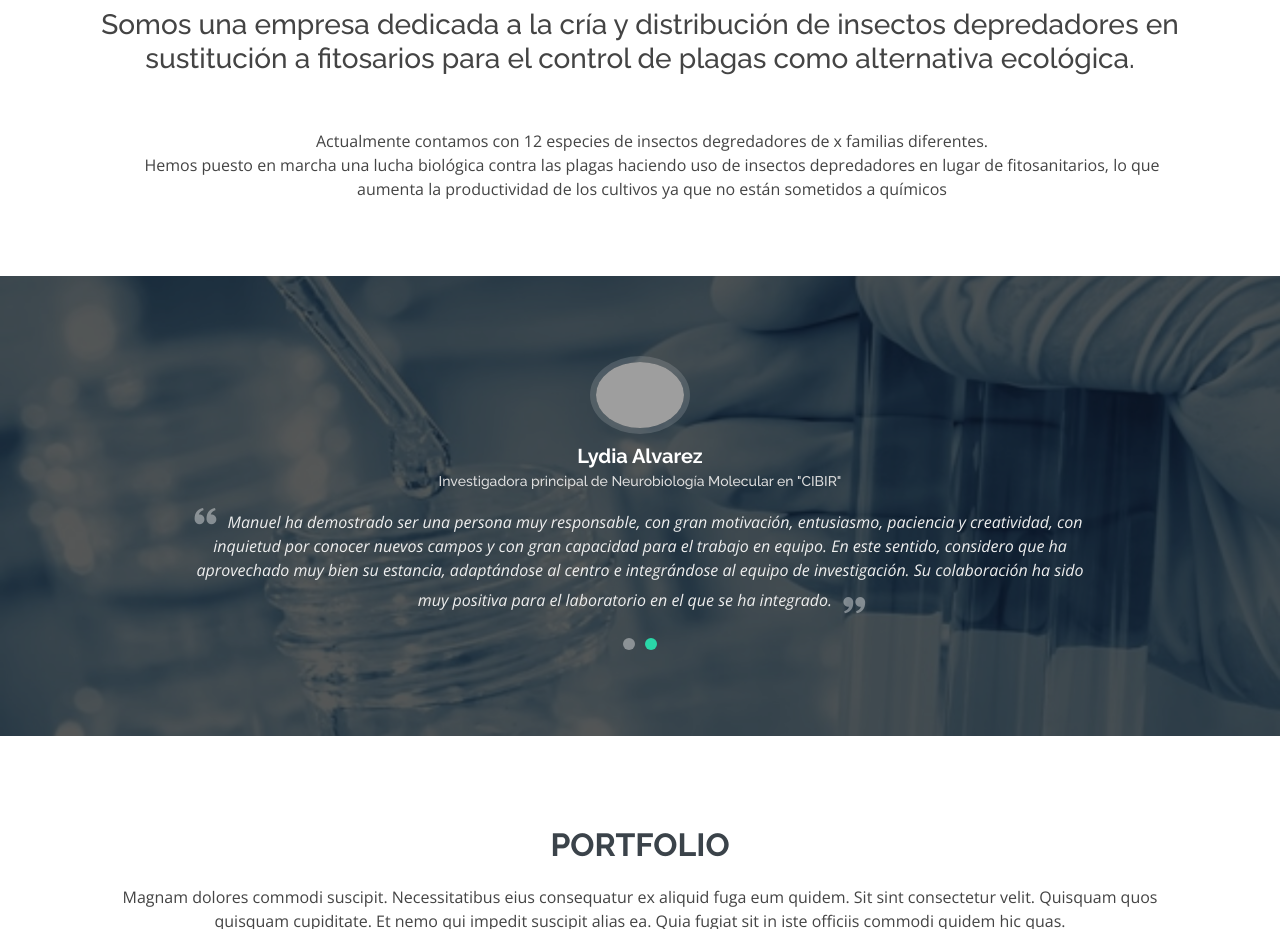
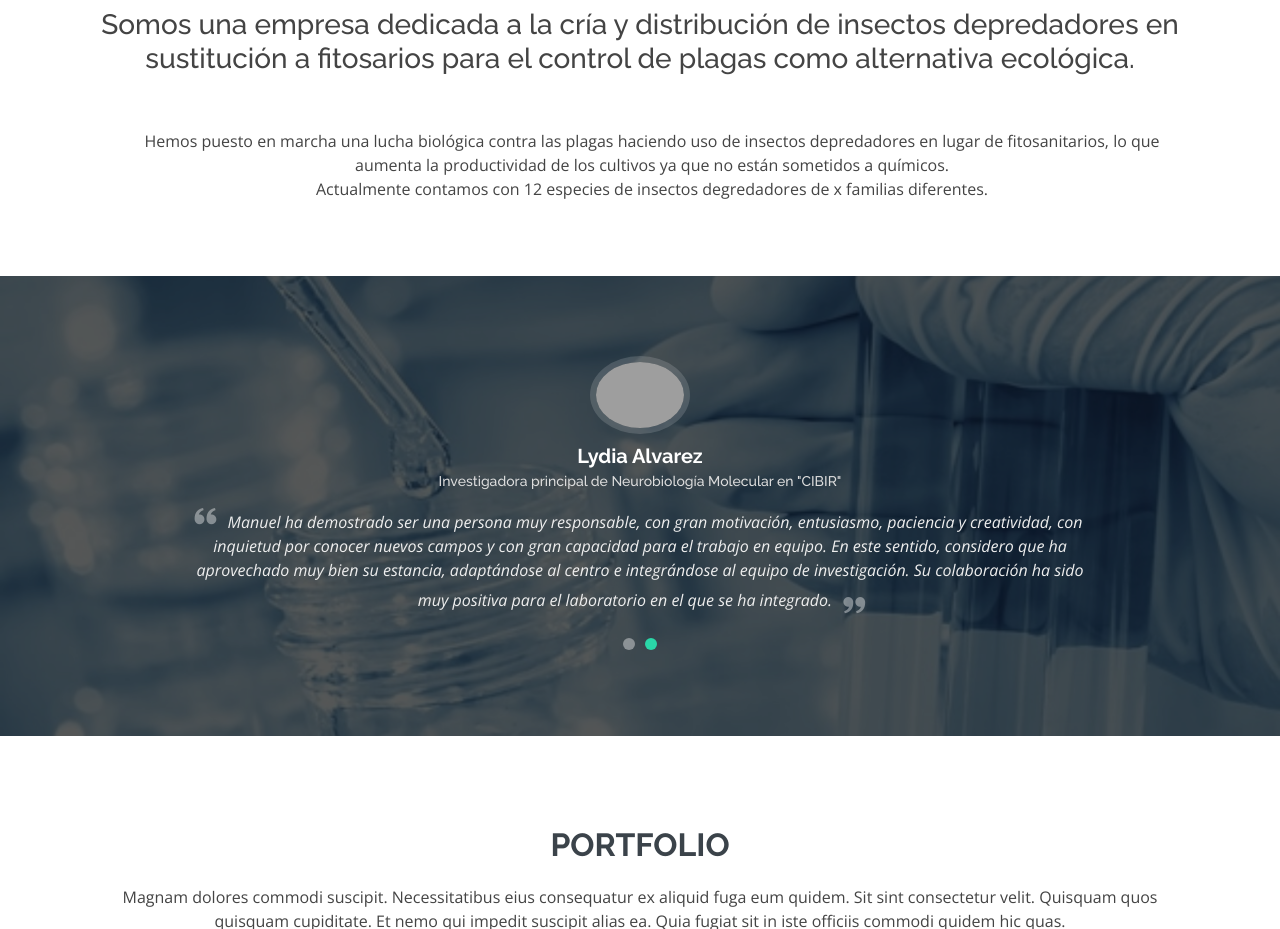
Before and after one commit to webempresa001/index, a plain HTML site: page index.html in a window 1280 px wide. Shown: the part 940-1869 px from the top of the page. Drawn offline with nearby package versions, Linux system fonts and the light colour scheme; grey boxes are pictures that could not be loaded.

Commit message:
Update index.html

```diff
--- a/index.html
+++ b/index.html
@@ -84,8 +84,8 @@
               </div>
 
              <div class="skills-content col-md-12 align-items-md-stretch">
-              <p class="description" style="text-align: center;">Actualmente contamos con 12 especies de insectos degredadores de x familias diferentes.</p>
-              <p style="text-align: center;">Hemos puesto en marcha una lucha biológica contra las plagas haciendo uso de insectos depredadores en lugar de fitosanitarios, lo que aumenta la productividad de los cultivos ya que no están sometidos a químicos</p>
+              <p class="description" style="text-align: center;">Hemos puesto en marcha una lucha biológica contra las plagas haciendo uso de insectos depredadores en lugar de fitosanitarios, lo que aumenta la productividad de los cultivos ya que no están sometidos a químicos.</p>
+              <p style="text-align: center;">Actualmente contamos con 12 especies de insectos degredadores de x familias diferentes.</p>
              </div>
             </div><!-- End .content-->
 
```
